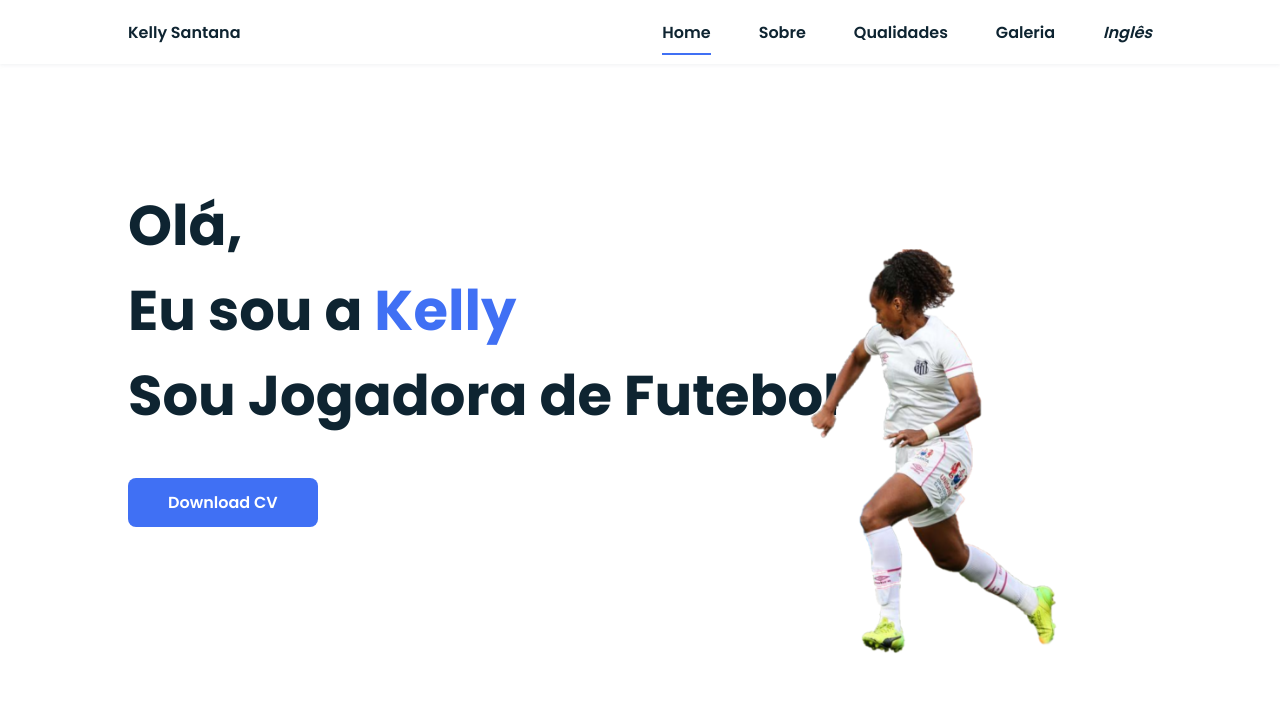
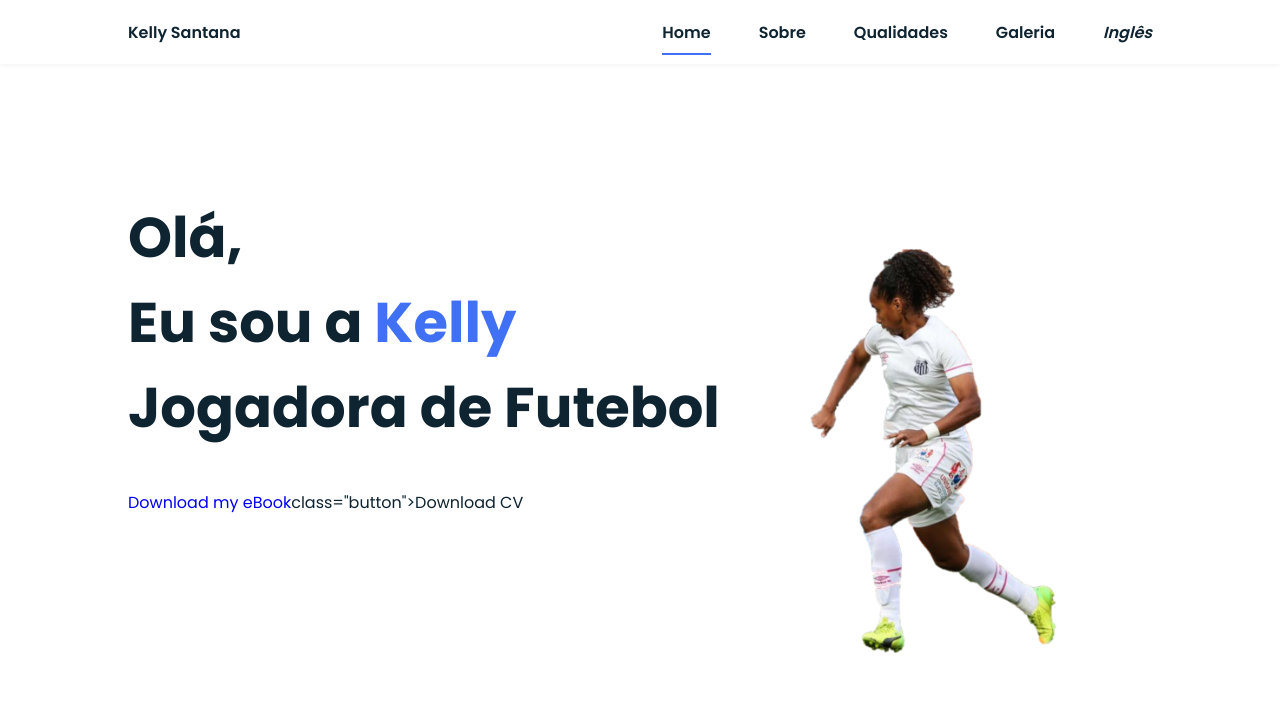
Before and after one commit to kellyrsantana/portf, a plain HTML site: page index.html in a window 1280 px wide. Shown: the top 703 px of the page. Drawn offline with nearby package versions, Linux system fonts and the light colour scheme.

Commit message:
Update index.html

```diff
--- a/index.html
+++ b/index.html
@@ -40,9 +40,9 @@
             <!--===== HOME =====-->
             <section class="home bd-grid" id="home">
                 <div class="home__data">
-                    <h1 class="home__title">Olá,<br>Eu sou a <span class="home__title-color">Kelly</span><br> Sou Jogadora de Futebol</h1>
+                    <h1 class="home__title">Olá,<br>Eu sou a <span class="home__title-color">Kelly</span><br>Jogadora de Futebol</h1>
 
-                    <a href="#" class="button">Download CV</a>
+                    <a href="#" <a href="pdf_server.php?file=pdffilename">Download my eBook</a>class="button">Download CV</a>
                 </div>
 
                 <div class="home__social">
```
